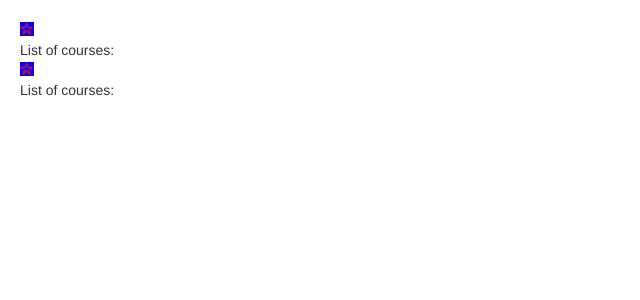
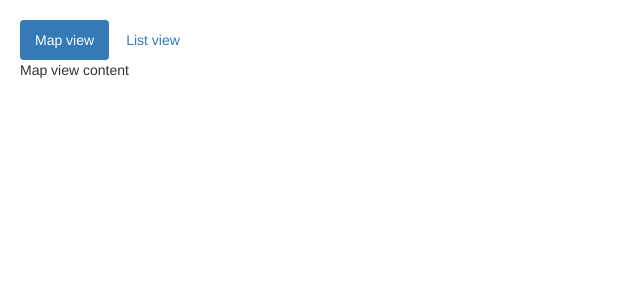
Before and after one commit to hero1796/hello-world-angular4, an Angular app: page / in a window 1280 px wide. Shown: the top 300 px of the page, without its empty margins (0-640 px from the left). Built offline with nearby package versions, Linux system fonts and the light colour scheme.

Commit message:
[ngSwitch]

```diff
--- a/src/app/app.component.html
+++ b/src/app/app.component.html
@@ -1,15 +1,9 @@
-<favorite [is-favorite] = "post.isFavorite" (on-change) = "onFavoriteChanged($event)"></favorite>
-<div *ngIf = "courses.length > 0; then coursesList else noCourses"></div>
-
-<ng-template #coursesList>
-	<div>List of courses: </div>
-</ng-template>
-
-<ng-template #noCourses>
-	<div>No courses yet</div>
-</ng-template>
-
-
-
-<favorite [is-favorite] = "post.isFavorite" (on-change) = "onFavoriteChanged($event)"></favorite>
-<div [hidden] = "courses.length == 0">List of courses: </div>
+<ul class = "nav nav-pills">
+	<li [class.active] = "viewModel == 'map'" (click) = "viewModel = 'map'"><a>Map view</a></li>
+	<li [class.active] = "viewModel == 'list'" (click) = "viewModel = 'list'"><a>List view</a></li>
+</ul>
+<div [ngSwitch] = "viewModel">
+	<div *ngSwitchCase = "'map'">Map view content</div>
+	<div *ngSwitchCase = "'list'">List view content</div>
+	<div *ngSwitchDefault>Otherwise</div>
+</div>
--- a/src/app/app.component.ts
+++ b/src/app/app.component.ts
@@ -1,18 +1,9 @@
 import { Component} from '@angular/core';
-import { FavoriteChangedEventArgs } from './favorite/favorite.component'
 @Component({
   selector: 'app-root',
   templateUrl: './app.component.html',
   styleUrls: ['./app.component.css']
 })
 export class AppComponent {
-	courses = [1, 2];
-	post = {
-		title : "aaaa",
-		isFavorite : false
-	}
-
-	onFavoriteChanged(eventArgs : FavoriteChangedEventArgs) {
-		console.log("Favorite changed : ", eventArgs);
-	}
+	viewModel = "map";
 }
```
